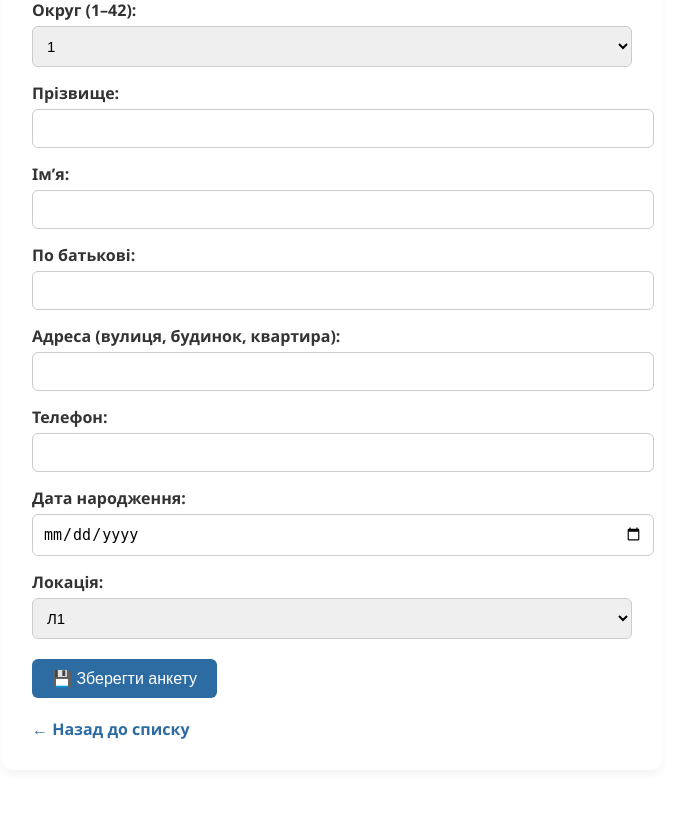
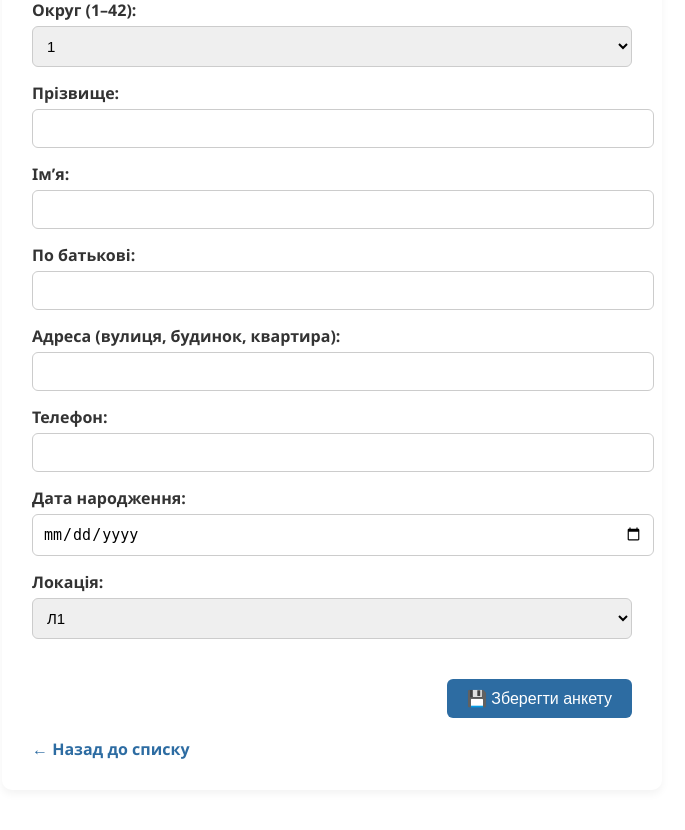
Before and after one commit to Aliina-ai/flask-form, a Flask app: page /add_small in a window 1280 px wide. Shown: the part 149-979 px from the top of the page, without its empty margins (308-993 px from the left). Before the commit the page ends 888 px from the top, so only its background shows below. Run offline with Flask 3, Linux system fonts and the light colour scheme; the visitor is signed in with stand-in values (Sample User, id 1).

Commit message:
Update add_small.html

```diff
--- a/templates/add_small.html
+++ b/templates/add_small.html
@@ -71,7 +71,10 @@
         {% endfor %}
     </select>
 
-    <button type="submit">💾 Зберегти анкету</button><br>
+    <div style="text-align: right; margin-top: 20px;">
+        <button type="submit">💾 Зберегти анкету</button><br>
+    </div>
+
     <a href="{{ url_for('small_list') }}" class="back-link">← Назад до списку</a>
 
 </form>
```
